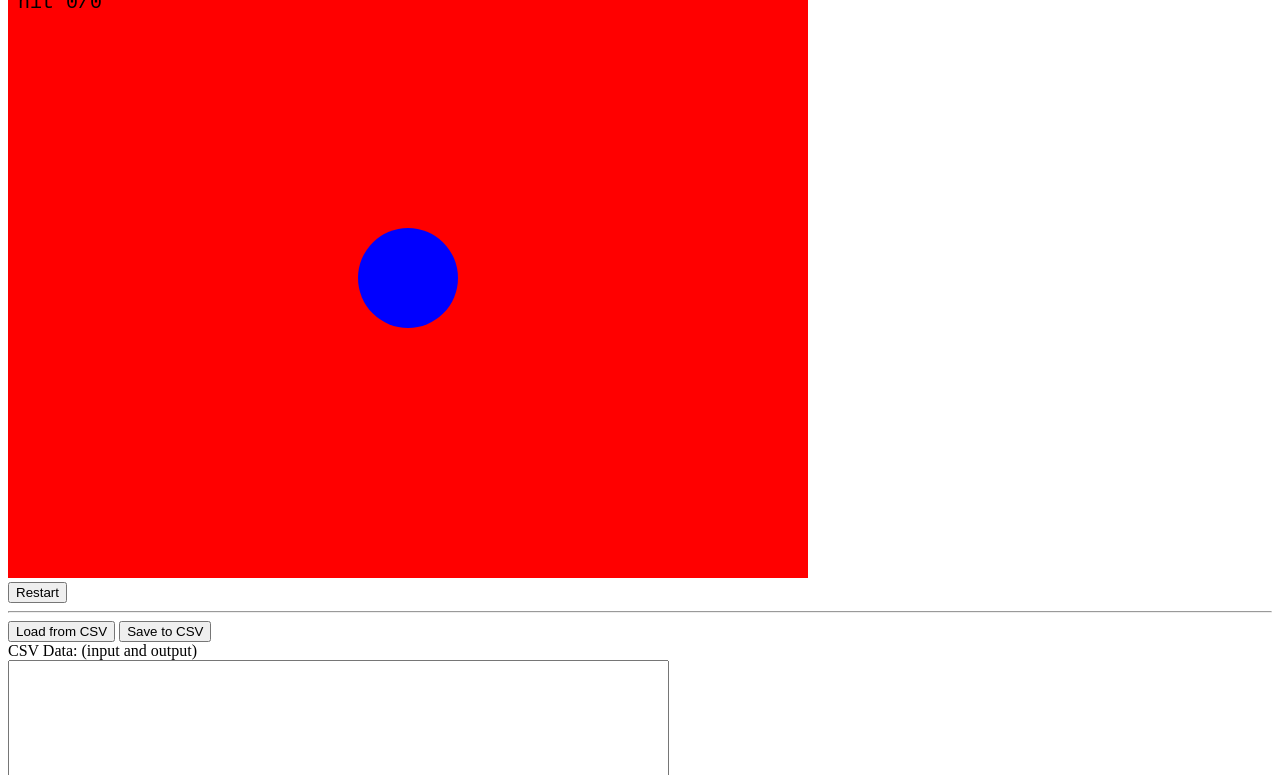
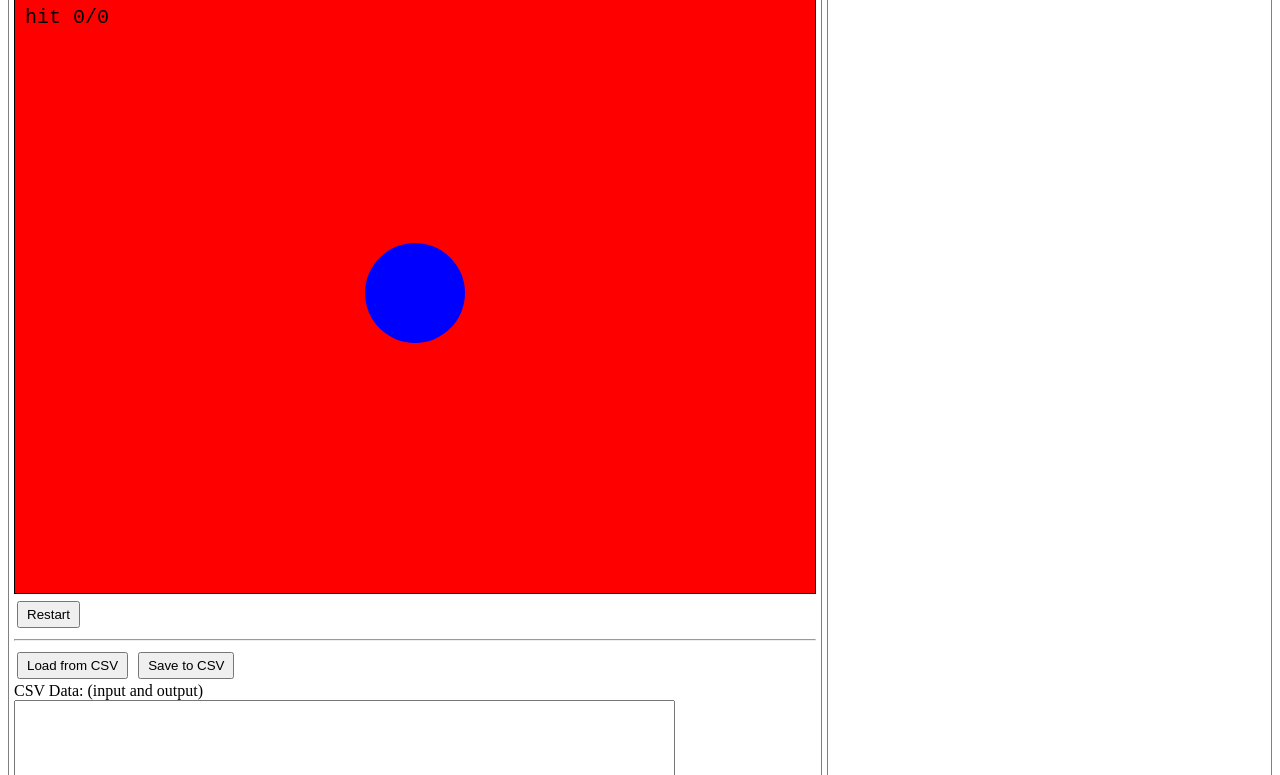
Before and after one commit to CalSch/vision-test, a plain HTML site: page index.html in a window 1280 px wide. Shown: the part 102-877 px from the top of the page. Drawn offline with Linux system fonts and the light colour scheme.

Commit message:
added configjs

```diff
--- a/index.html
+++ b/index.html
@@ -4,8 +4,39 @@
 	<meta charset="UTF-8">
 	<meta name="viewport" content="width=device-width, initial-scale=1.0">
 	<title>Vision Test</title>
+
+	<style>
+        .split-container {
+            display: grid;
+            grid-template-columns: repeat(2, 1fr);
+            grid-template-rows: 1fr;
+            grid-column-gap: 0px;
+            grid-row-gap: 0px;
+            gap: 5px;
+        }
+        .split-left  { grid-area: 1 / 1 / 2 / 2; }
+        .split-right { grid-area: 1 / 2 / 2 / 3; }
+
+        .split-container > div {
+            border: 1px solid grey;
+            padding: 5px;
+        }
+
+        canvas {
+            border: 1px solid black;
+        }
+        label {
+            vertical-align: top;
+        }
+        button {
+            padding: 4px 8px;
+            margin: 3px;
+        }
+    </style>
 </head>
 <body>
+	<div class="split-container">
+		<div class="split-left">
 			<h1>Vision Test</h1>
 			<canvas id="screen"></canvas>
 			<br>
@@ -17,6 +48,15 @@
 			<label for="data">CSV Data: (input and output)</label>
 			<br>
 			<textarea name="data" id="data" rows="30" cols="80" value=""></textarea>
+		</div>
+		<div class="split-right">
+			<h2>Config</h2>
+			<div id="config">a</div>
+		</div>
+	</div>
+
+
+	<script src="https://calschwick.net/configjs/config.js"></script>
 	<script src="script.js"></script>
 </body>
 </html>
```
Lines whose indentation alone changed are shown as unchanged.
